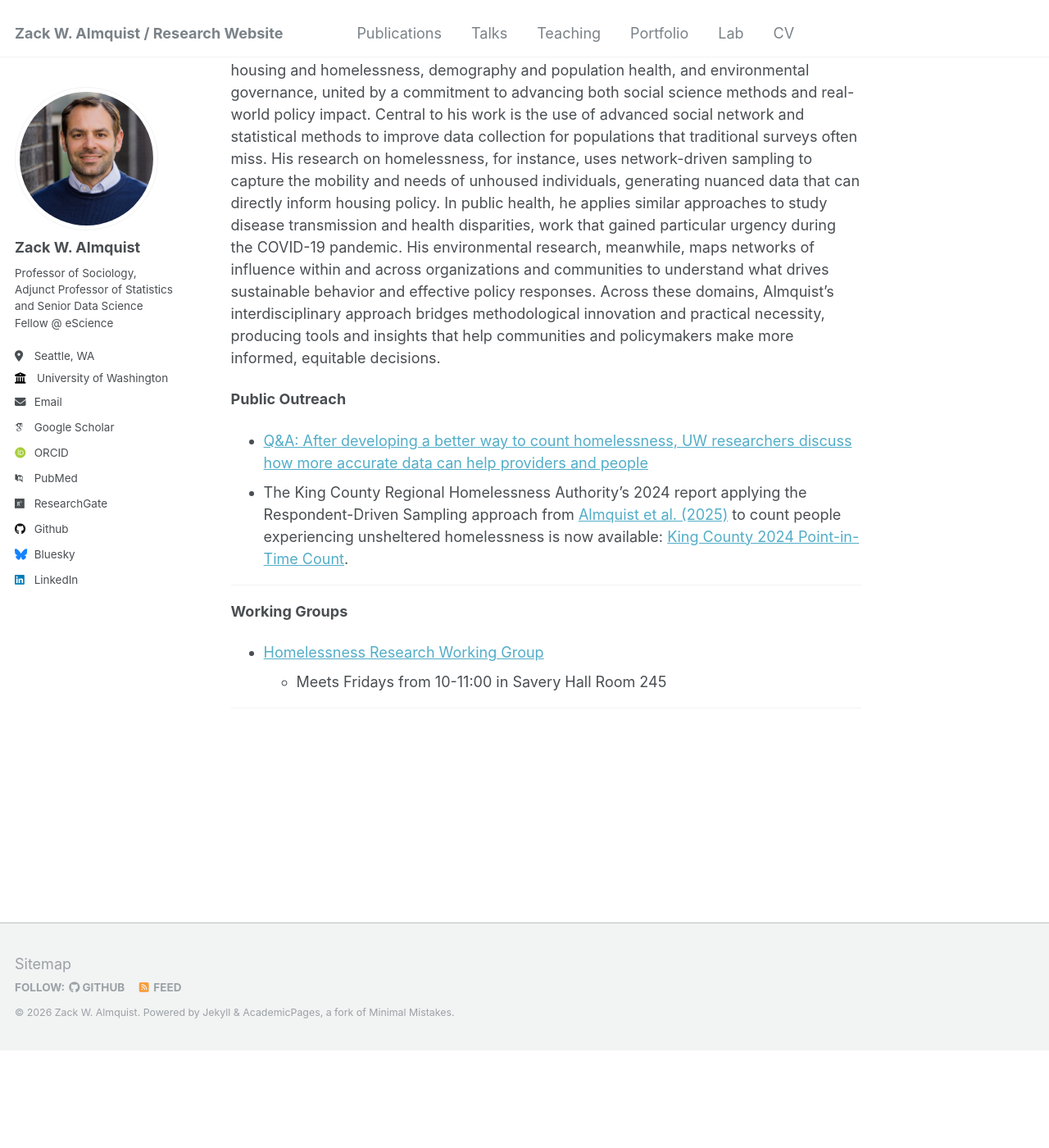
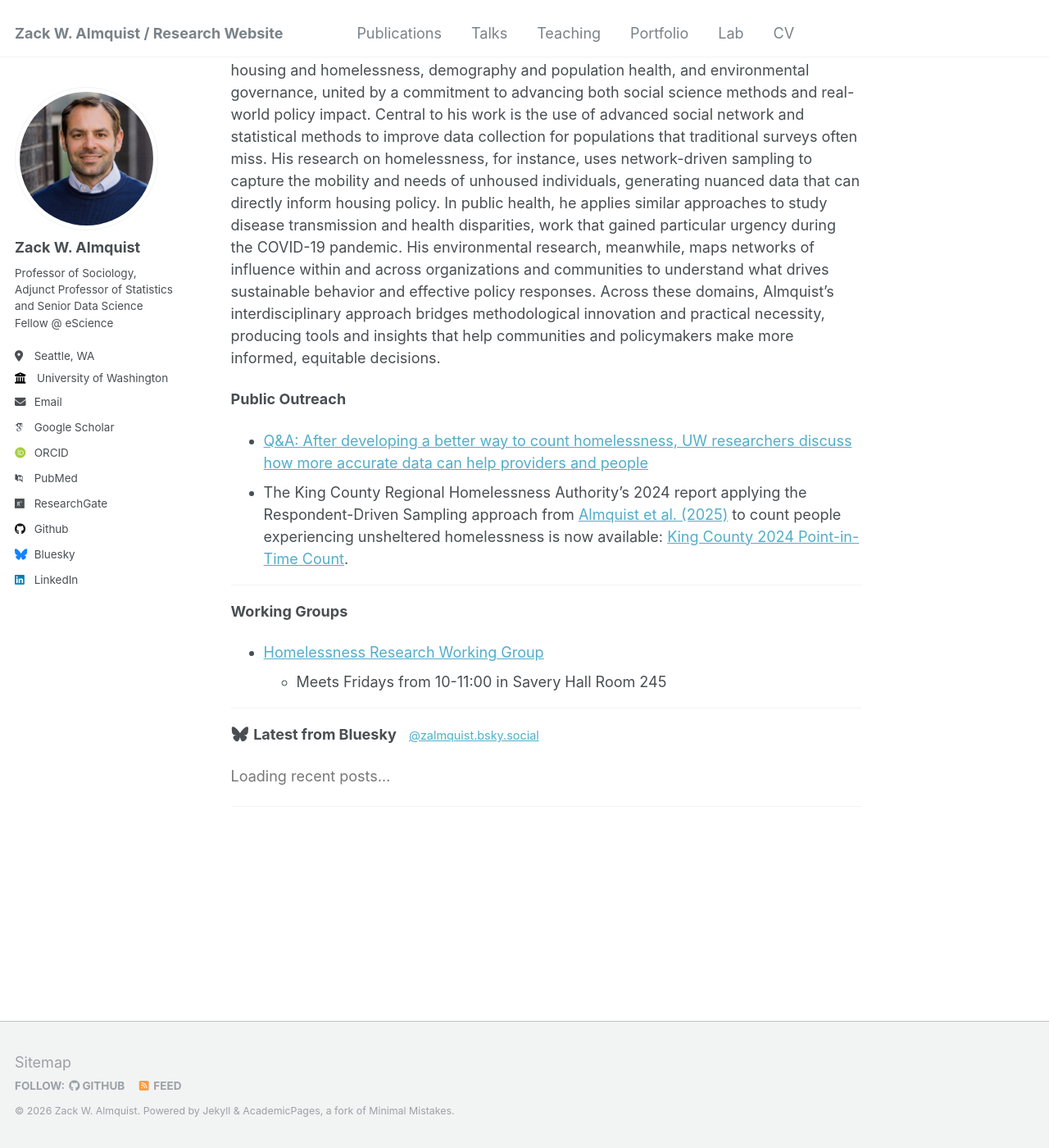
Before and after one commit to zalmquist/zalmquist.github.io, a Jekyll site: the page built from _pages/about.md, in a window 1280 px wide and 1400 px high, scrolled down 1050 px. Shown: the whole window at 82% size. Built offline with Jekyll 4.4.1, drawn with Linux system fonts in a browser that asks for light colours; some web fonts are replaced; before the commit the page ends 2331 px from its top, so only the background shows below that; part of the change alters nothing that is shown.

Commit message:
Add live Bluesky feed to home page after Working Groups
Pulls recent original posts from the Bluesky public API client-side and
renders them in a styled news section with the Bluesky icon.

Co-Authored-By: Claude Opus 4.8 (1M context) <noreply@anthropic.com>

```diff
--- a/_pages/about.md
+++ b/_pages/about.md
@@ -36,3 +36,68 @@ Almquist specializes in developing and applying innovative methodologies to addr
     + Meets Fridays from 10-11:00 in Savery Hall Room 245
 
 ------
+
+<p><i class="fab fa-fw fa-bluesky" aria-hidden="true"></i> <strong>Latest from Bluesky</strong> &nbsp; <a href="https://bsky.app/profile/zalmquist.bsky.social" style="font-size:0.8em;">@zalmquist.bsky.social</a></p>
+
+<style>
+.bsky-feed{margin:0.5em 0 1em;}
+.bsky-post{border:1px solid #ccc;border-radius:4px;padding:0.7em 0.9em;margin-bottom:0.8em;}
+.bsky-post p{margin:0;white-space:pre-wrap;word-wrap:break-word;}
+.bsky-date{display:block;margin-top:0.5em;font-size:0.8em;color:#777;}
+.bsky-date a{color:#777;}
+.bsky-empty{color:#777;font-size:0.9em;}
+</style>
+
+<div class="bsky-feed" id="bsky-feed"><p class="bsky-empty">Loading recent posts…</p></div>
+
+<script>
+(function () {
+  var HANDLE = "zalmquist.bsky.social";
+  var LIMIT = 5; // number of posts to display
+  var el = document.getElementById("bsky-feed");
+
+  function esc(s) {
+    return s.replace(/[&<>"']/g, function (c) {
+      return { "&": "&amp;", "<": "&lt;", ">": "&gt;", '"': "&quot;", "'": "&#39;" }[c];
+    });
+  }
+  function linkify(s) {
+    return esc(s).replace(/(https?:\/\/[^\s]+)/g, '<a href="$1" target="_blank" rel="noopener">$1</a>');
+  }
+  function postUrl(item) {
+    var rkey = item.post.uri.split("/").pop();
+    return "https://bsky.app/profile/" + item.post.author.handle + "/post/" + rkey;
+  }
+
+  var api = "https://public.api.bsky.app/xrpc/app.bsky.feed.getAuthorFeed" +
+    "?actor=" + encodeURIComponent(HANDLE) + "&limit=30&filter=posts_no_replies";
+
+  fetch(api)
+    .then(function (r) { return r.ok ? r.json() : Promise.reject(r.status); })
+    .then(function (data) {
+      var posts = (data.feed || []).filter(function (item) {
+        return !item.reason && item.post && item.post.record && item.post.record.text;
+      }).slice(0, LIMIT);
+
+      if (!posts.length) {
+        el.innerHTML = '<p class="bsky-empty">No recent posts. ' +
+          '<a href="https://bsky.app/profile/' + HANDLE + '">View on Bluesky →</a></p>';
+        return;
+      }
+
+      el.innerHTML = posts.map(function (item) {
+        var d = new Date(item.post.record.createdAt).toLocaleDateString("en-US",
+          { year: "numeric", month: "short", day: "numeric" });
+        return '<div class="bsky-post"><p>' + linkify(item.post.record.text) + "</p>" +
+          '<span class="bsky-date"><a href="' + postUrl(item) +
+          '" target="_blank" rel="noopener">' + d + "</a></span></div>";
+      }).join("");
+    })
+    .catch(function () {
+      el.innerHTML = '<p class="bsky-empty">Posts unavailable right now. ' +
+        '<a href="https://bsky.app/profile/' + HANDLE + '">View on Bluesky →</a></p>';
+    });
+})();
+</script>
+
+------
```
